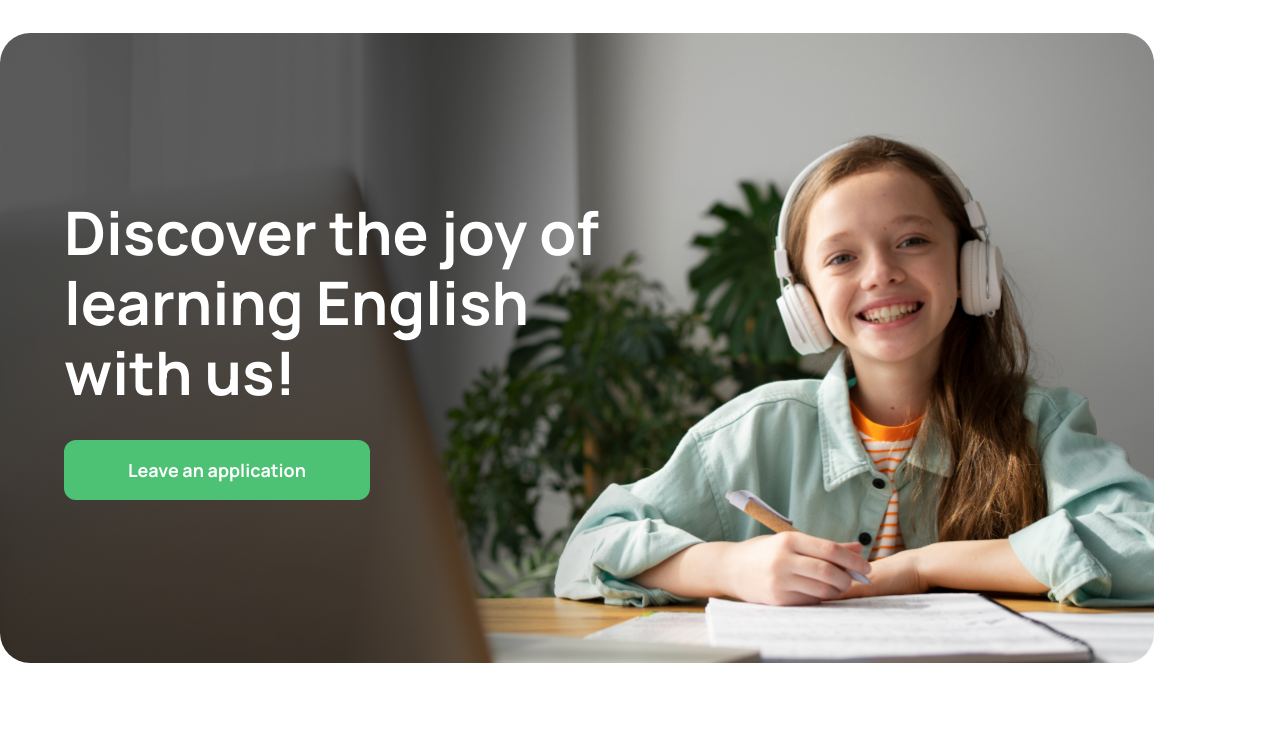
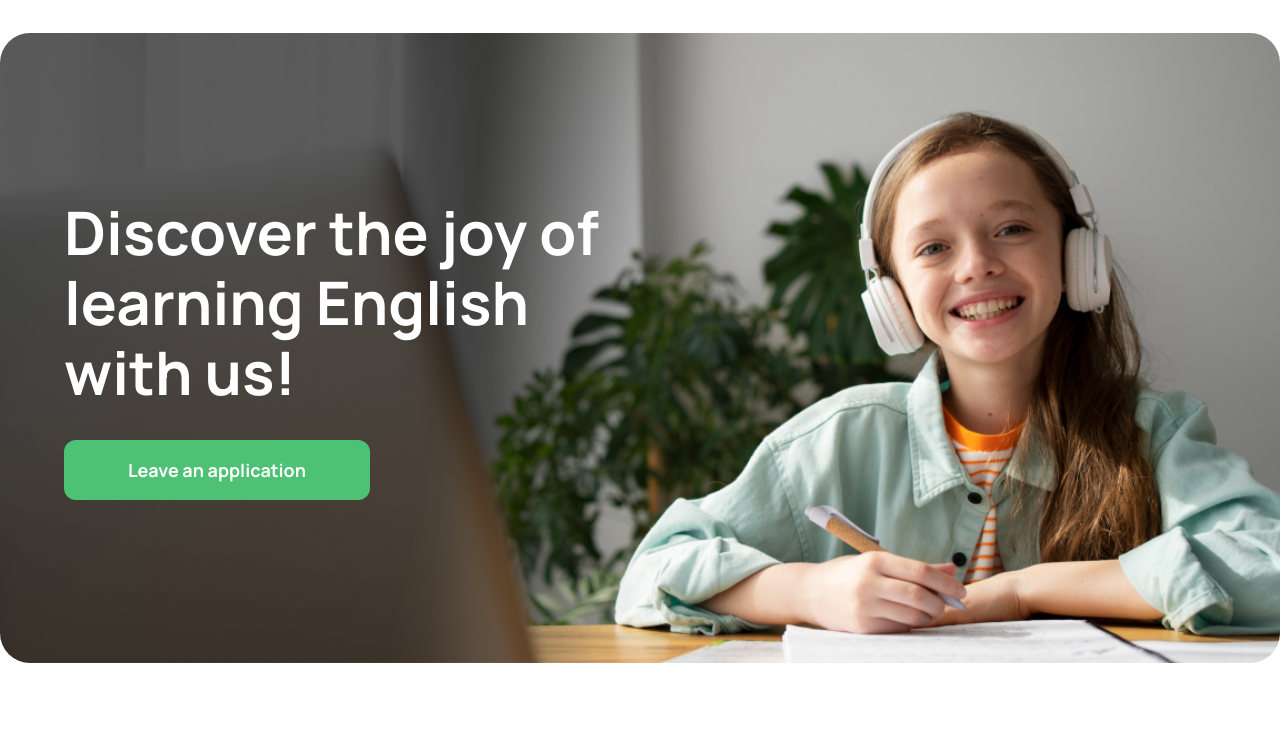
Before and after one commit to Vanchenko/GroupProjectTest_2025, a website built with Vite: page src/index.html in a window 1280 px wide. Shown: the part 65-800 px from the top of the page. Built offline with nearby package versions, Linux system fonts and the light colour scheme.

Commit message:
contain vs cover...

```diff
--- a/src/css/hero.css
+++ b/src/css/hero.css
@@ -4,9 +4,9 @@
     background-image: linear-gradient(357.37deg, rgba(0, 0, 0, 0.4) 39.23%,
     rgba(0, 0, 0, 0) 66.28%),
     url(../img/hero-mob.jpg);
-    /* background-position: center; */
+    background-position: center;
     background-repeat: no-repeat;
-    background-size: contain;
+    background-size: cover;
     border-radius: 16px;
     margin: 0 auto;
 }
```
